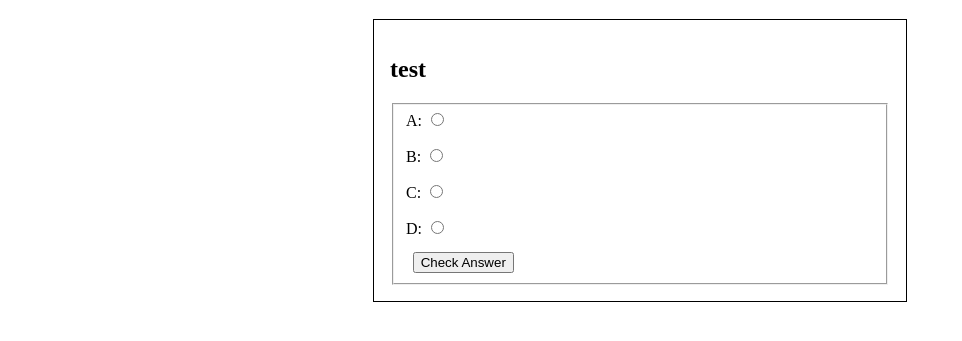
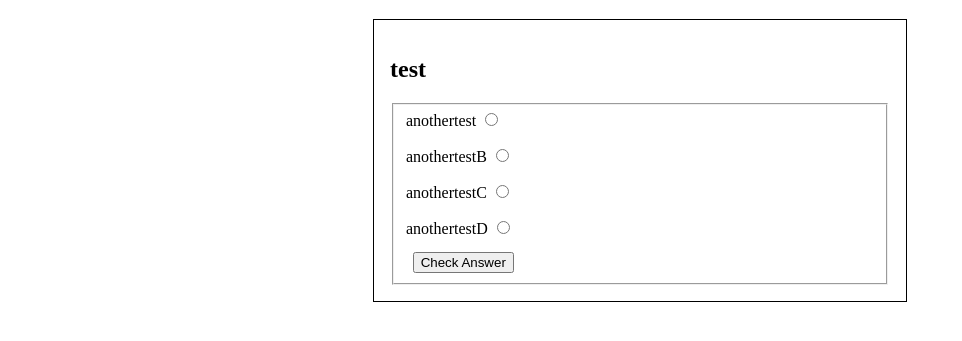
Before and after one commit to jpblicer/KanaFlashCardApp, a plain HTML site: page index.html in a window 1280 px wide. Shown: the part 61-402 px from the top of the page, without its empty margins (0-962 px from the left). Drawn offline with Linux system fonts and the light colour scheme.

Commit message:
created ids for each answer label to adjust text content. Tested each label with Dom text content to ensure working as intended.

```diff
--- a/index.html
+++ b/index.html
@@ -14,19 +14,19 @@
         <fieldset>
             <ul>
                 <li>
-                    <label for="answerA">A: </label>
+                    <label id="answerALabel" for="answerA">A: </label>
                     <input type="radio" id="answerA" value="answerAValue" name="answer" />
                 </li>
                 <li>
-                    <label for="answerB">B: </label>
+                    <label id="answerBLabel" for="answerB">B: </label>
                     <input type="radio" id="answerB" value="answerBValue" name="answer" />
                 </li>
                 <li>
-                    <label for="answerC">C: </label>
+                    <label id="answerCLabel" for="answerC">C: </label>
                     <input type="radio" id="answerC" value="answerCValue" name="answer" />
                 </li>
                 <li>
-                    <label for="answerD">D: </label>
+                    <label id="answerDLabel" for="answerD">D: </label>
                     <input type="radio" id="answerD" value="answerDValue" name="answer" />
                 </li>
                 <button type="submit">Check Answer</button>
--- a/main.js
+++ b/main.js
@@ -17,10 +17,16 @@ Display Answers correct out of total
 */
 
 const mojiElement = document.getElementById("moji")
-const answerAElement = document.getElementById("answerA")
-const answerBElement = document.getElementById("answerB")
-const answerCElement = document.getElementById("answerC")
-const answerDElement = document.getElementById("answerD")
+const answerAElement = document.getElementById("answerALabel")
+const answerBElement = document.getElementById("answerBLabel")
+const answerCElement = document.getElementById("answerCLabel")
+const answerDElement = document.getElementById("answerDLabel")
+
+
+const answerTest = document.getElementById("answerA")
+console.log(answerAElement.value)
+
+
 
 class Kana {
  constructor(moji, sound){
@@ -43,3 +49,6 @@ console.log(hiraI.test())
 
 mojiElement.textContent="test"
 answerAElement.textContent="anothertest"
+answerBElement.textContent="anothertestB"
+answerCElement.textContent="anothertestC"
+answerDElement.textContent="anothertestD"
```
